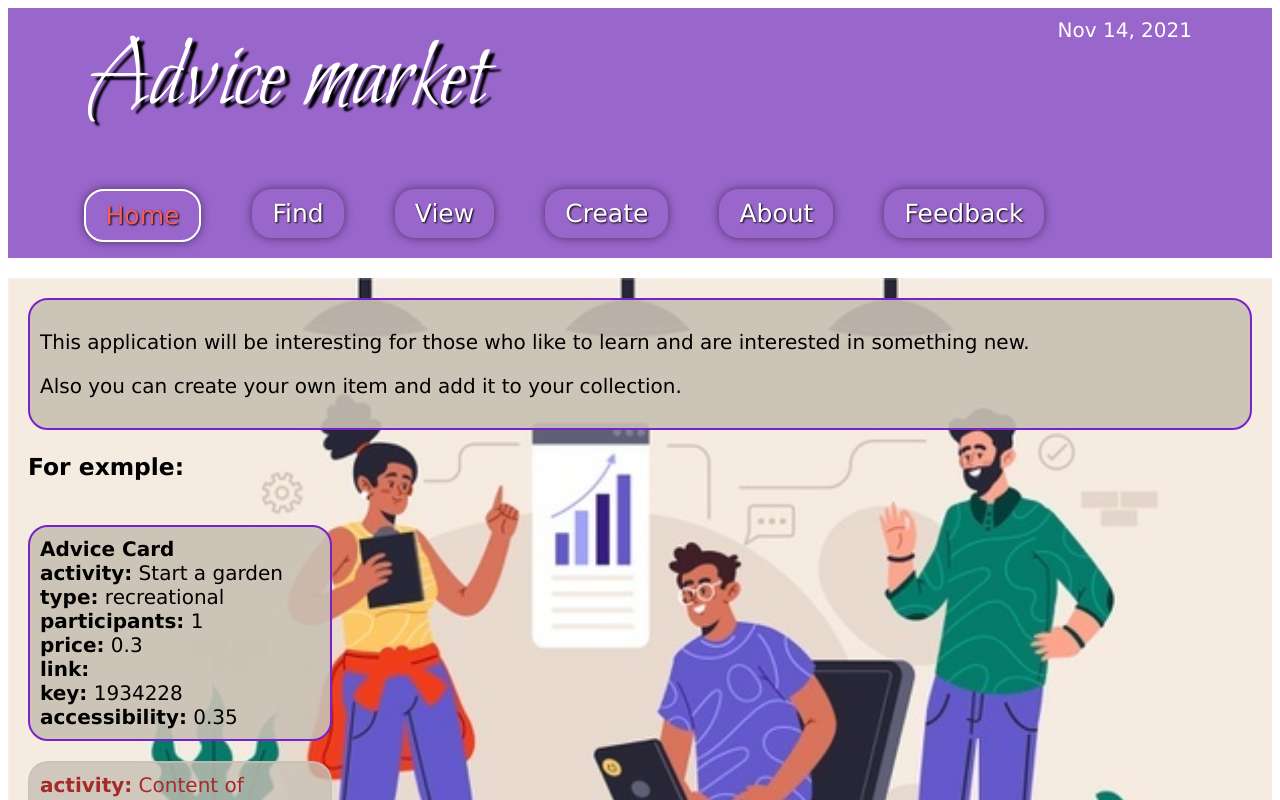
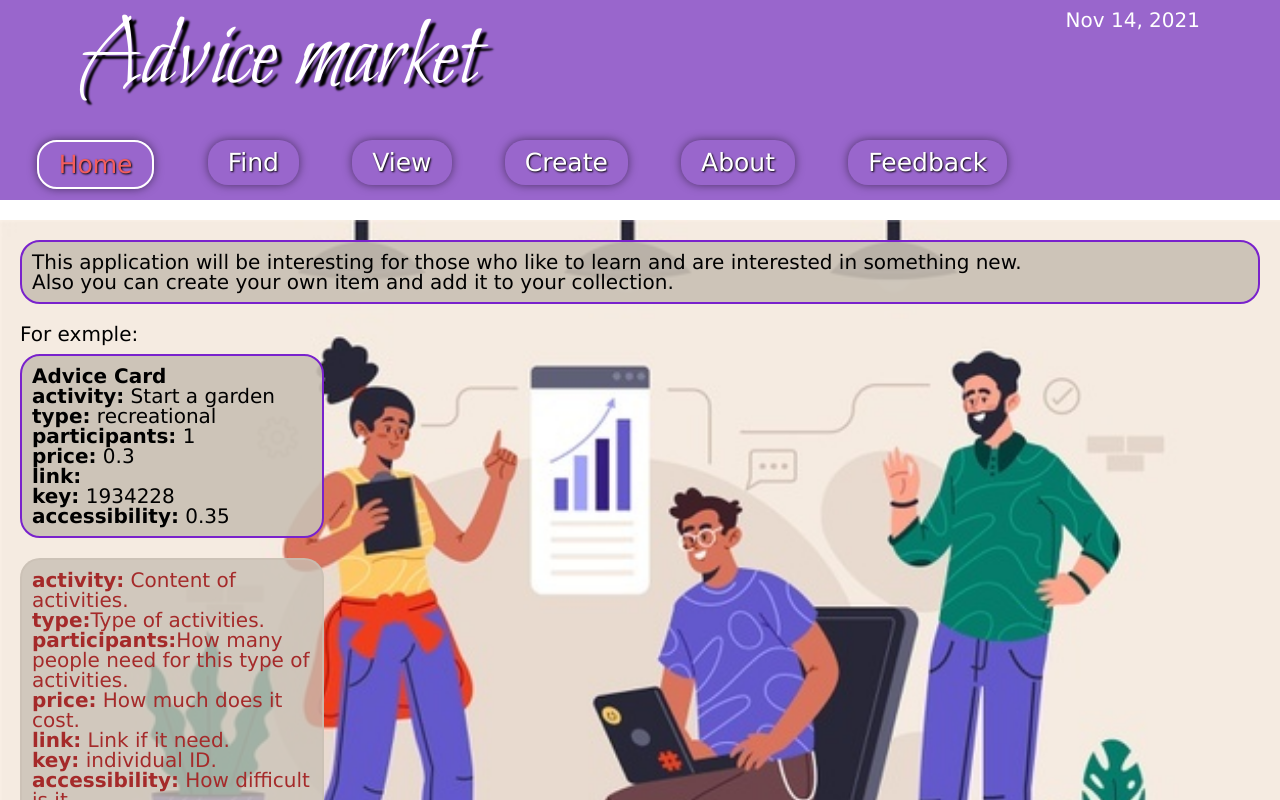
Before and after one commit to webjsworker/Aliaksei_Yudziankou_tasks, an Angular app in the folder my-project/: page / in a window 1280 px wide. Shown: the top 800 px of the page. Built offline with nearby package versions, Linux system fonts and the light colour scheme.

Commit message:
reafactor:css home.component, add style folder, common color

```diff
--- a/my-project/src/app/home/home.component.scss
+++ b/my-project/src/app/home/home.component.scss
@@ -1,50 +1,44 @@
+@import '../style/color.scss';
+
 .home{
 margin-top: 20px;
-background-color: rgb(204,153,255);
+background-color: $home_background_color;
 font-size: 20px;
 padding: 20px;
 background-image: url(../../assets/background_home.jpg) ;
 background-size: 100%;
-color: black;
-/* text-shadow: 3px 3px 3px white; */
+color: $home_text_color;
 
 &__title{
     padding: 10px;
-    background-color: rgba(201, 192, 180, 0.9);
-    /* width: 280px; */
-    border: 2px solid #7922CC;
+    margin-bottom: 20px;
+    background-color: $title_background_color;
+    border: 2px solid $border;
     border-radius: 20px;
-    /* opacity: 1; */
-}
+    }
 
 &__example_item{
-        color: brown;
+        color: $example_item_text_color ;
         padding: 10px;
-        background-color: rgba(201, 192, 180, 0.8);
-        border: 2px solid rgba(201, 192, 180, 0.705);
+        margin-top: 20px ;
+        background-color: $example_item_background_color;
+        border: 2px solid $example_item_border;
         border-radius: 20px;
         width: 280px;
     }
 
 &__example{
+    margin-top: 10px;
     display: flex;
     flex-wrap: wrap;
     flex-direction: column;
-
-
-
-    /* div {
-        margin-top: 10px;
-        padding: 20px;
-        color: brown;
-    } */
 }
 
 ul{
     padding: 10px;
-    background-color: rgba(201, 192, 180, 0.9);
+    background-color: $title_background_color;
     width: 280px;
-    border: 2px solid #7922CC;
+    border: 2px solid $border;
     border-radius: 20px;
 }
 li{
--- /dev/null
+++ b/my-project/src/app/style/color.scss
@@ -0,0 +1,8 @@
+/* Home */
+$home_background_color: rgb(221, 82, 17);
+$home_text_color: black;
+$example_item_text_color: brown;
+$border: #7922CC;
+$title_background_color: rgba(201, 192, 180, 0.9);
+$example_item_background_color:rgba(201, 192, 180, 0.8);
+$example_item_border: rgba(201, 192, 180, 0.705);
--- a/my-project/src/styles.scss
+++ b/my-project/src/styles.scss
@@ -1,3 +1,54 @@
+/* http://meyerweb.com/eric/tools/css/reset/
+   v2.0 | 20110126
+   License: none (public domain)
+*/
+
+html, body, div, span, applet, object, iframe,
+h1, h2, h3, h4, h5, h6, p, blockquote, pre,
+a, abbr, acronym, address, big, cite, code,
+del, dfn, em, img, ins, kbd, q, s, samp,
+small, strike, strong, sub, sup, tt, var,
+b, u, i, center,
+dl, dt, dd, ol, ul, li,
+fieldset, form, label, legend,
+table, caption, tbody, tfoot, thead, tr, th, td,
+article, aside, canvas, details, embed,
+figure, figcaption, footer, header, hgroup,
+menu, nav, output, ruby, section, summary,
+time, mark, audio, video {
+	margin: 0;
+	padding: 0;
+	border: 0;
+	font-size: 100%;
+	font: inherit;
+	vertical-align: baseline;
+}
+/* HTML5 display-role reset for older browsers */
+article, aside, details, figcaption, figure,
+footer, header, hgroup, menu, nav, section {
+	display: block;
+}
+body {
+	line-height: 1;
+    margin: 0;
+}
+ol, ul {
+	list-style: none;
+}
+blockquote, q {
+	quotes: none;
+}
+blockquote:before, blockquote:after,
+q:before, q:after {
+	content: '';
+	content: none;
+}
+table {
+	border-collapse: collapse;
+	border-spacing: 0;
+}
+
+
 /* You can add global styles to this file, and also import other style files */
 body{
     font-family: Verdana, Geneva, Tahoma, sans-serif;
```
